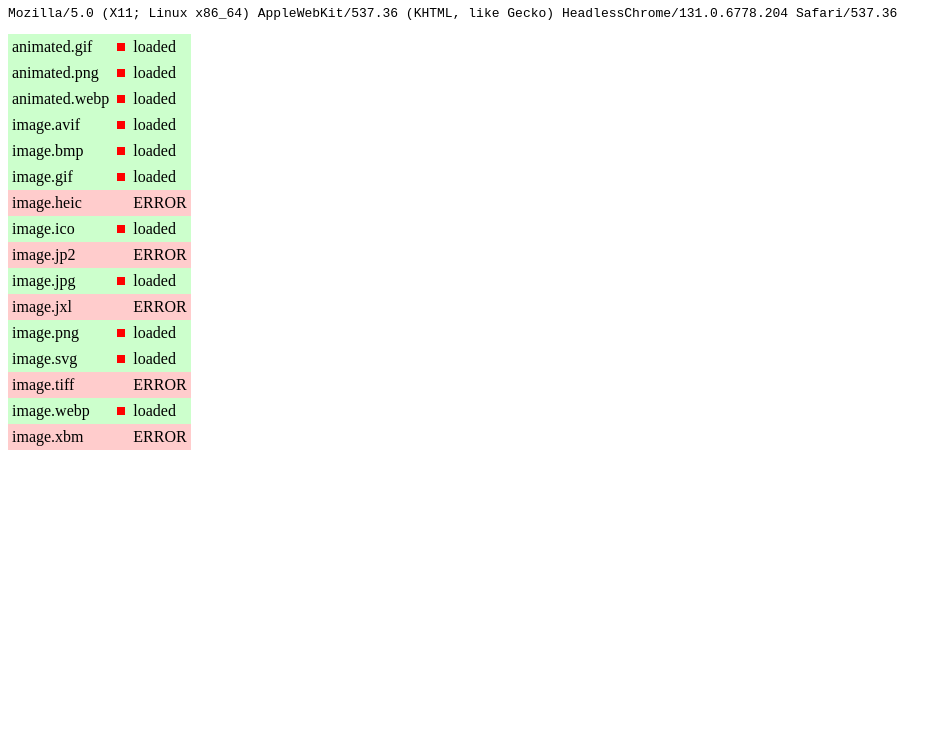
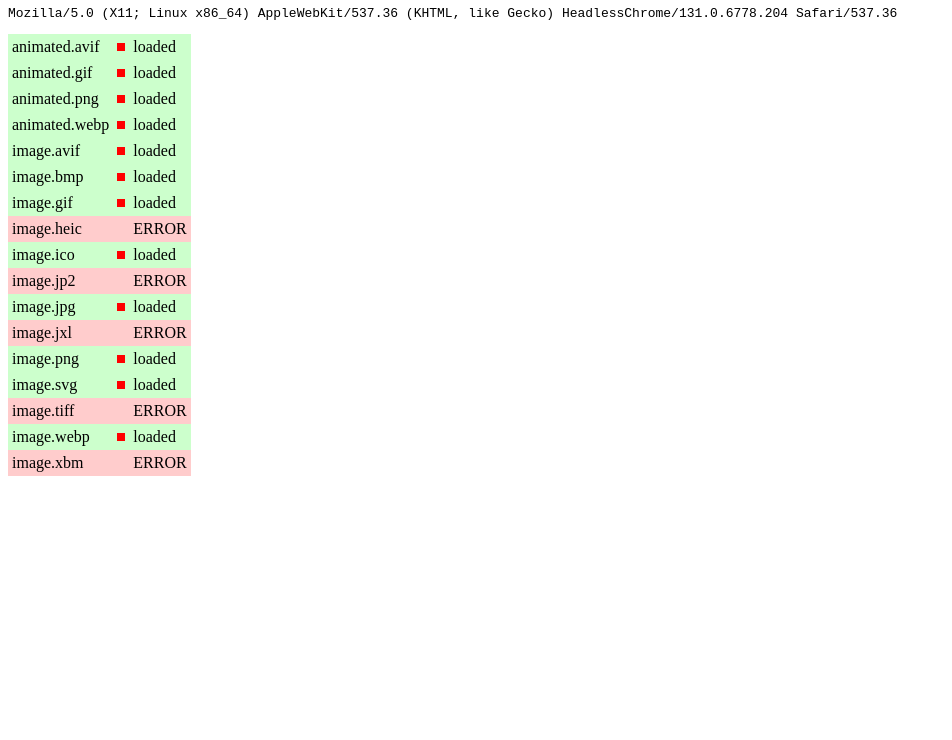
Before and after one commit to caugner/bcd-examples, a website: page media/images/index.html in a window 1280 px wide. Shown: the part 60-800 px from the top of the page, without its empty margins (0-952 px from the left). Drawn offline with Linux system fonts and the light colour scheme.

Commit message:
chore(media/images): add animated AVIF

```diff
--- a/media/images/index.html
+++ b/media/images/index.html
@@ -53,6 +53,7 @@
 
   <script>
     var files = [
+      "animated.avif",
       "animated.gif",
       "animated.png",
       "animated.webp",
```
Also changed, not shown: media/images/animated.avif (added).
